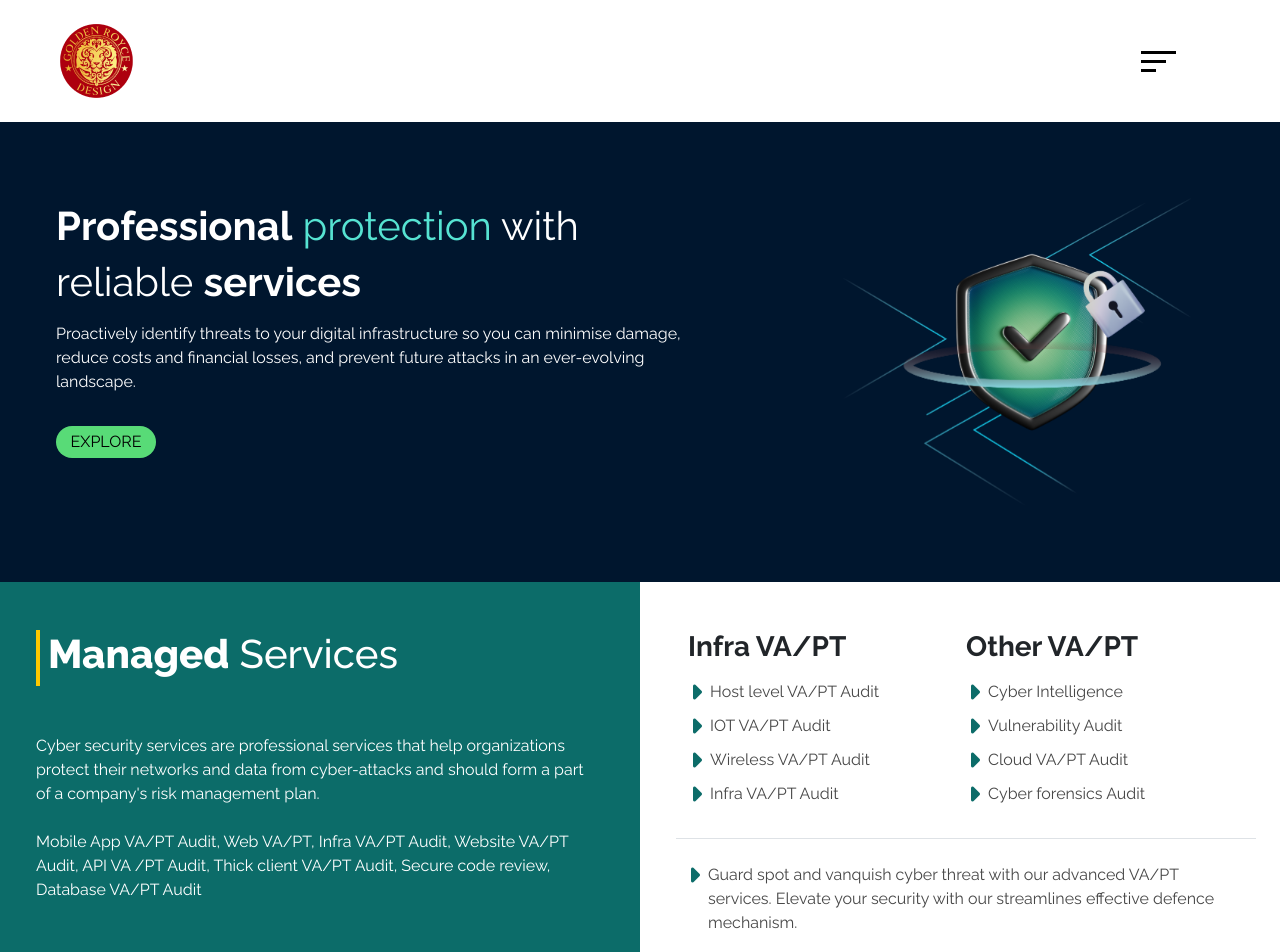
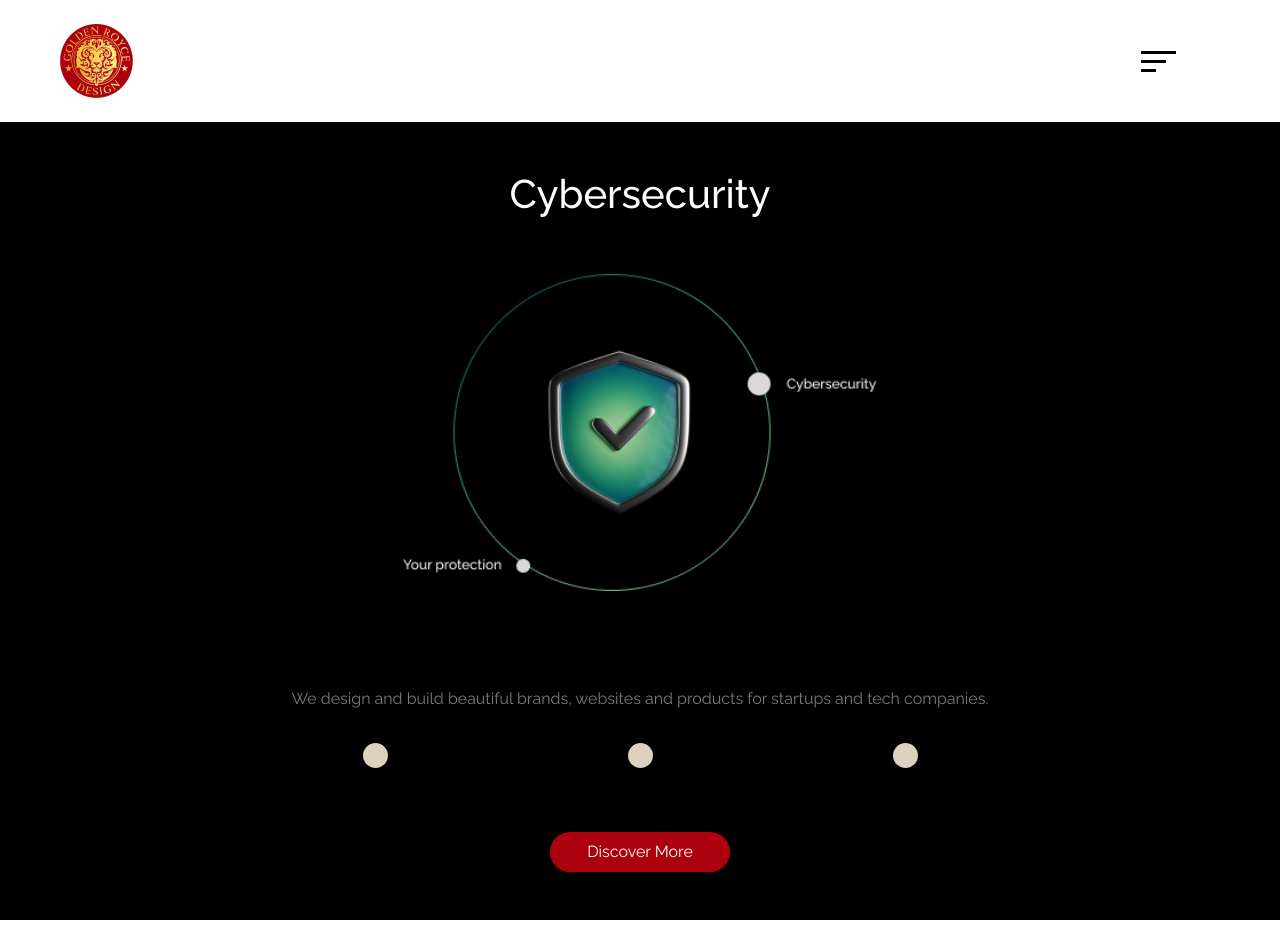
Before and after one commit to DivyaG7/Golden-Royce-Design, a React (Create React App) app: page /CyberPage in a window 1280 px wide. Shown: the top 952 px of the page. Built offline with nearby package versions, Linux system fonts and the light colour scheme.

Commit message:
Initial commit

```diff
--- a/src/App.js
+++ b/src/App.js
@@ -7,6 +7,8 @@ import { It } from './pages/It';
 import { CyberSecurity } from './pages/CyberSecurity';
 import { Buzzbee } from './pages/Buzzbee';
 import { ItServicePage } from './pages/ItServicePage';
+import { CyberPage } from './pages/CyberPage';
+import { BuzzbeePage } from './pages/BuzzbeePage';
 
 function App() {
   return (
@@ -19,8 +21,8 @@ function App() {
           <Route path='/CyberSecurity' element={<CyberSecurity />} />
           <Route path='/Buzzbee' element={<Buzzbee />} />
           <Route path='/ItServicePage' element={<ItServicePage />} />
-          <Route path='/cyberPage' element={<CyberSecurity />} />
-          <Route path='/buzzbeePage' element={<buzzbeePage />} />
+          <Route path='/CyberPage' element={<CyberPage />} />
+          <Route path='/BuzzbeePage' element={<BuzzbeePage />} />
         </Routes>
         <Footer />
       </Router>
--- a/src/components/Buzzbee/buzzbee1.jsx
+++ b/src/components/Buzzbee/buzzbee1.jsx
@@ -22,6 +22,11 @@ export const Buzzbee1 = () => {
         image.style.transform = ''; // Reset the transform property
     };
 
+    const handleButtonClick = () => {
+        const nextSection = document.getElementById('buzzbeecomponent');
+        nextSection.scrollIntoView({ behavior: 'smooth' });
+      };
+
     return (
         <div>
             <div className='buzzbee mt-2' style={{ background: '#FFC704' }}>
@@ -30,7 +35,7 @@ export const Buzzbee1 = () => {
                         <h1 className='ps-3'><span style={{fontWeight: 'bold'}}>Buzz</span> Bee</h1>
                         <p className='mt-3 ps-3'>We design and build beautiful brands, websites and
                             products for startups and tech companies.</p>
-                        <button className='mt-3 pt-1 pb-1 mb-5' style={{ width: '120px', border: 'none', borderRadius: '20px', background: 'black', color: 'white' }}>Explore</button>
+                        <button className='mt-3 pt-1 pb-1 mb-5' style={{ width: '120px', border: 'none', borderRadius: '20px', background: 'black', color: 'white' }} onClick={handleButtonClick} >Explore</button>
 
                         <div className='mt-5 pt-5 ps-3 pb-4' style={{ background: 'black', color: 'white', borderRadius: '20px' }}>
                             <p>We are a dynamic and innovative company
--- a/src/components/Buzzbee/buzzbee2.jsx
+++ b/src/components/Buzzbee/buzzbee2.jsx
@@ -18,7 +18,7 @@ export const Buzzbee2 = () => {
 
 
     return (
-        <div className='buzz-com2'>
+        <div className='buzz-com2' id='buzzbeecomponent'>
 
             <div className="d-flex justify-content-center align-items-center" style={{ width: '100%' }}>
                 <div
--- a/src/components/Cyber/cyber-service.jsx
+++ b/src/components/Cyber/cyber-service.jsx
@@ -4,7 +4,7 @@ import '../Cyber/cyber-service.css'
 export const CyberService = () => {
     return (
         <div>
-            <div className='cyber-service'>
+            <div className='cyber-service' id='managedServices'>
                 <div className='row'>
                     <div className='col-md-6 p-5' style={{ color: 'white', background: '#0C6C69' }}>
                         <div className='d-flex justify-content-left align-items-center gap-2'>
--- a/src/components/Cyber/cyber1.jsx
+++ b/src/components/Cyber/cyber1.jsx
@@ -18,6 +18,12 @@ export const Cyber1 = () => {
     const handleChange1 = (visible) => {
         setIsVisible1(visible);
     };
+
+    const handleButtonClick = () => {
+        const nextSection = document.getElementById('managedServices');
+        nextSection.scrollIntoView({ behavior: 'smooth' });
+      };
+
     return (
         <div>
             <div className='cyber1 p-2 pt-4 pb-4'>
@@ -31,7 +37,7 @@ export const Cyber1 = () => {
                                     <p className='mt-3'>Proactively identify threats to your digital infrastructure so you
                                         can minimise damage, reduce costs and financial losses, and prevent
                                         future attacks in an ever-evolving landscape.</p>
-                                    <button className='mt-3 pt-1 pb-1' style={{ width: '100px', border: 'none', borderRadius: '20px', background: '#58DB77' }}>EXPLORE</button>
+                                    <button className='mt-3 pt-1 pb-1' style={{ width: '100px', border: 'none', borderRadius: '20px', background: '#58DB77' }} onClick={handleButtonClick} >EXPLORE</button>
                                 </div>
                             </VisibilitySensor>
                         </div>
--- a/src/components/footer.jsx
+++ b/src/components/footer.jsx
@@ -39,11 +39,11 @@ export const Footer = () => {
                             </span></h3>
                             <p className='text-center mt-5' style={{ fontWeight: '500' }}>Do you have a project in mind, that you feel our
                                 approach would work well for</p>
-                            <form>
+                            {/* <form>
                                 <div className="mb-3 mt-3">
                                     <input type="email" className="form-control" id="email" placeholder='Enter your email address' style={{border: '2px solid gray'}} />
                                 </div>
-                            </form>
+                            </form> */}
                         </div>
                         <div className='col-md-4 mb-2' id='foot3'>
                             <div className='button gap-2'>
--- /dev/null
+++ b/src/pages/ItServicePage.css
@@ -0,0 +1,20 @@
+.circle {
+    width: 25px;
+    height: 25px;
+    background-color: #DDD1BF;
+    border-radius: 50%;
+    margin-top: 20px;
+    /* Adjust as needed */
+}
+
+@media screen and (min-width: 768px) {
+    .circle {
+        margin: 1rem 6rem;
+    }
+}
+
+@media screen and (max-width: 767px) {
+    .landingImg{
+        width: 70% !important;
+    }
+}
--- a/src/pages/ItServicePage.jsx
+++ b/src/pages/ItServicePage.jsx
@@ -1,20 +1,24 @@
 import React from 'react'
 import itLanding from '../assets/it-landing.png'
 import { Link } from 'react-router-dom'
+import '../pages/ItServicePage.css'
 
 export const ItServicePage = () => {
     return (
         <div className='p-5' style={{ background: 'black', color: 'white' }}>
             <div className='d-flex justify-content-center align-items-center' style={{ flexDirection: 'column' }}>
                 <h1 className='text-center'>IT Services & Solutions</h1>
-                <img src={itLanding} alt='IT' className='img-fluid mt-5' style={{ width: '40%' }} />
+                <img src={itLanding} alt='IT' className='img-fluid mt-5 landingImg' style={{ width: '40%' }} />
                 <p className='mt-5 pt-5 text-center' style={{ color: '#7B7979' }}>We design and build beautiful brands, websites and
                     products for startups and tech companies.</p>
+                <div className='d-flex justify-content-center align-items-center gap-5'>
+                    <Link to='/CyberPage'><div className="circle"></div></Link>
+                    <div className="circle"></div>
+                    <Link to='/BuzzbeePage'><div className="circle"></div></Link>
+                </div>
                 <Link to="/It">
                     <button className='mt-5 p-2' style={{ color: 'white', background: '#AD000E', border: 'none', borderRadius: '20px', width: '180px' }}>Discover More</button> </Link>
             </div>
-
-
         </div>
     )
 }
--- a/src/pages/buzzbeePage.jsx
+++ b/src/pages/buzzbeePage.jsx
@@ -1,7 +1,24 @@
 import React from 'react'
+import buzzlanding from '../assets/buzz-landing.png'
+import { Link } from 'react-router-dom'
+import '../pages/ItServicePage.css'
 
-export const buzzbeePage = () => {
+export const BuzzbeePage = () => {
   return (
-    <div>buzzbeePage</div>
+    <div className='p-5' style={{ background: 'black', color: 'white' }}>
+            <div className='d-flex justify-content-center align-items-center' style={{ flexDirection: 'column' }}>
+                <h1 className='text-center'>Buzz Bee</h1>
+                <img src={buzzlanding} alt='IT' className='img-fluid mt-5 landingImg' style={{ width: '40%' }} />
+                <p className='mt-5 pt-5 text-center' style={{ color: '#7B7979' }}>We design and build beautiful brands, websites and
+                    products for startups and tech companies.</p>
+                <div className='d-flex justify-content-between align-items-center gap-5'>
+                    <Link to='/ItServicePage'><div className="circle"></div></Link>
+                    <div className="circle"></div>
+                    <Link to='/CyberPage'><div className="circle"></div></Link>
+                </div>
+                <Link to="/Buzzbee">
+                    <button className='mt-5 p-2' style={{ color: 'white', background: '#AD000E', border: 'none', borderRadius: '20px', width: '180px' }}>Discover More</button> </Link>
+            </div>
+        </div>
   )
 }
--- a/src/pages/cyberPage.jsx
+++ b/src/pages/cyberPage.jsx
@@ -1,7 +1,24 @@
 import React from 'react'
+import cyberlanding from '../assets/cyber-landing.png'
+import { Link } from 'react-router-dom'
+import '../pages/ItServicePage.css'
 
-export const cyberPage = () => {
+export const CyberPage = () => {
   return (
-    <div>cyberPage</div>
+    <div className='p-5' style={{ background: 'black', color: 'white' }}>
+            <div className='d-flex justify-content-center align-items-center' style={{ flexDirection: 'column' }}>
+                <h1 className='text-center'>Cybersecurity</h1>
+                <img src={cyberlanding} alt='IT' className='img-fluid mt-5 landingImg' style={{ width: '40%' }} />
+                <p className='mt-5 pt-5 text-center' style={{ color: '#7B7979' }}>We design and build beautiful brands, websites and
+                    products for startups and tech companies.</p>
+                <div className='d-flex justify-content-between align-items-center gap-5'>
+                    <Link to='/ItServicePage'><div className="circle"></div></Link>
+                    <div className="circle"></div>
+                    <Link to='/BuzzbeePage'><div className="circle"></div></Link>
+                </div>
+                <Link to="/CyberSecurity">
+                    <button className='mt-5 p-2' style={{ color: 'white', background: '#AD000E', border: 'none', borderRadius: '20px', width: '180px' }}>Discover More</button> </Link>
+            </div>
+        </div>
   )
 }
```
